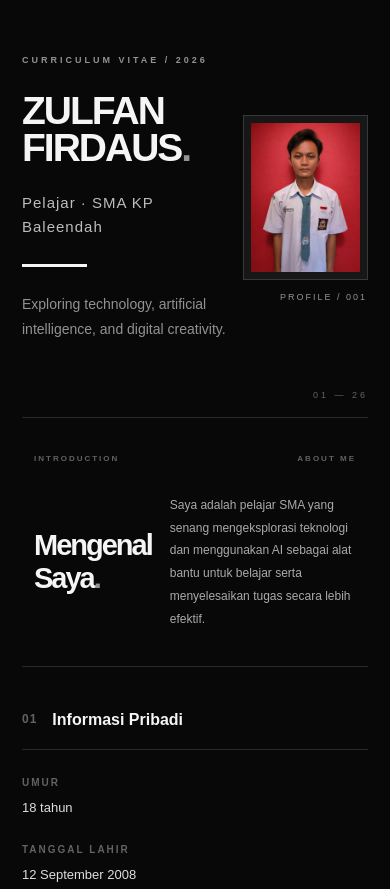
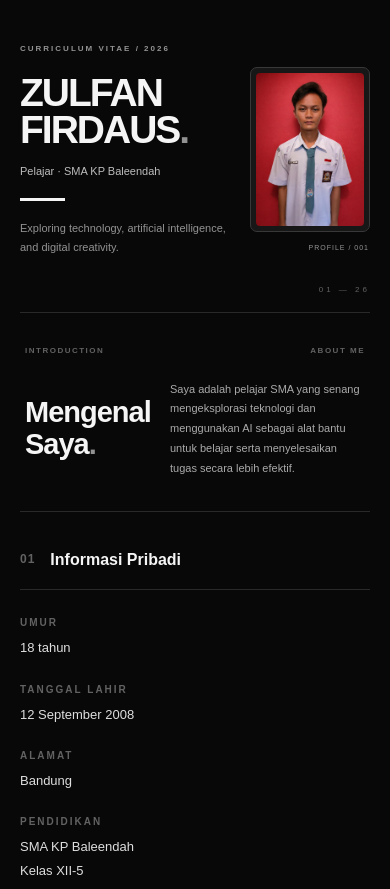
Before and after one commit to shadowwzeyy-ctrl/cv-zulfan2, a plain HTML site: page index.html in a window 390 px wide. Shown: the top 889 px of the page. Drawn offline with Linux system fonts and the light colour scheme.

Commit message:
Update style.css

```diff
--- a/style.css
+++ b/style.css
@@ -1,6 +1,7 @@
-/* ================================
+
+/* =================================
    GLOBAL
-================================ */
+================================= */
 
 * {
     margin: 0;
@@ -23,14 +24,16 @@ html {
 }
 
 body {
-    background-color: var(--bg);
+    background: var(--bg);
     color: var(--white);
     font-family: Arial, Helvetica, sans-serif;
     line-height: 1.6;
     padding: 40px 20px;
+
     background-image:
         linear-gradient(rgba(255,255,255,0.025) 1px, transparent 1px),
         linear-gradient(90deg, rgba(255,255,255,0.025) 1px, transparent 1px);
+
     background-size: 45px 45px;
 }
 
@@ -38,29 +41,34 @@ body {
     width: 100%;
     max-width: 1100px;
     margin: auto;
+    padding: 55px;
     background: var(--bg);
     border: 1px solid var(--border);
-    padding: 55px;
+    border-radius: 12px;
     overflow: hidden;
 }
 
 
-/* ================================
+/* =================================
    HEADER
-================================ */
+================================= */
 
 .hero {
     position: relative;
+
     display: grid;
-    grid-template-columns: 1.5fr 0.8fr;
+    grid-template-columns: minmax(0, 1fr) 220px;
     align-items: center;
-    gap: 50px;
-    min-height: 390px;
-    padding-bottom: 55px;
+    gap: 40px;
+
+    min-height: 370px;
+    padding: 10px 0 55px;
+
     border-bottom: 1px solid var(--border);
 }
 
 .hero-text {
+    min-width: 0;
     position: relative;
     z-index: 2;
 }
@@ -87,8 +95,8 @@ body {
 .subtitle {
     color: #bdbdbd;
     font-size: 15px;
+    letter-spacing: 1px;
     margin-top: 25px;
-    letter-spacing: 1px;
 }
 
 .accent-line {
@@ -99,7 +107,7 @@ body {
 }
 
 .hero-description {
-    max-width: 350px;
+    max-width: 380px;
     color: var(--gray);
     font-size: 14px;
     line-height: 1.8;
@@ -107,71 +115,83 @@ body {
 
 .profile-photo {
     position: relative;
+
     width: 100%;
-    max-width: 270px;
-    height: 330px;
-    justify-self: end;
+    max-width: 190px;
+    height: 250px;
+
+    justify-self: center;
+
     background: var(--card-light);
     border: 1px solid #383838;
-    padding: 9px;
+    border-radius: 7px;
+    padding: 7px;
 }
 
 .profile-photo img {
+    display: block;
     width: 100%;
     height: 100%;
-    display: block;
     object-fit: cover;
     object-position: center;
+    border-radius: 4px;
 }
 
 .photo-label {
     position: absolute;
-    bottom: -28px;
+    bottom: -25px;
     right: 0;
+
     color: var(--gray);
     font-size: 9px;
     letter-spacing: 2px;
+    white-space: nowrap;
 }
 
 .hero-number {
     position: absolute;
     bottom: 20px;
-    left: 0;
+    right: 0;
+
     color: var(--muted);
     font-size: 10px;
     letter-spacing: 3px;
 }
 
 
-/* ================================
+/* =================================
    INTRODUCTION
-================================ */
+================================= */
 
 .intro-section {
-    padding: 45px 0;
+    padding: 40px 25px;
     border-bottom: 1px solid var(--border);
 }
 
 .section-heading {
     display: flex;
     justify-content: space-between;
+    align-items: center;
+    gap: 15px;
+
     color: var(--muted);
     font-size: 10px;
     font-weight: bold;
     letter-spacing: 3px;
-    margin-bottom: 30px;
+
+    margin-bottom: 28px;
 }
 
 .intro-content {
     display: grid;
-    grid-template-columns: 0.8fr 1.2fr;
+    grid-template-columns: 0.75fr 1.25fr;
     align-items: center;
-    gap: 40px;
+    gap: 35px;
 }
 
 .intro-content h2 {
-    font-size: 42px;
-    line-height: 1.05;
+    font-size: 40px;
+    line-height: 1.1;
     letter-spacing: -2px;
 }
 
@@ -180,16 +200,16 @@ body {
 }
 
 .intro-content p {
+    max-width: 520px;
     color: #aaa;
     font-size: 14px;
-    line-height: 2;
-    max-width: 520px;
+    line-height: 1.9;
 }
 
 
-/* ================================
+/* =================================
    MAIN CONTENT
-================================ */
+================================= */
 
 .content-grid {
     display: grid;
@@ -207,14 +227,17 @@ body {
 
 .section {
     width: 100%;
+    min-width: 0;
 }
 
 .section-title {
     display: flex;
     align-items: center;
     gap: 15px;
+
     padding-bottom: 17px;
     margin-bottom: 25px;
+
     border-bottom: 1px solid var(--border);
 }
 
@@ -231,9 +254,9 @@ body {
 }
 
 
-/* ================================
+/* =================================
    PERSONAL INFORMATION
-================================ */
+================================= */
 
 .detail {
     margin-bottom: 22px;
@@ -255,20 +278,22 @@ body {
 }
 
 
-/* ================================
+/* =================================
    HOBBIES
-================================ */
+================================= */
 
 .hobby {
     display: flex;
     align-items: center;
     gap: 12px;
+
     color: #dedede;
     font-size: 14px;
     margin-bottom: 15px;
 }
 
 .hobby-dot {
+    flex-shrink: 0;
     width: 7px;
     height: 7px;
     background: var(--white);
@@ -276,13 +301,14 @@ body {
 }
 
 
-/* ================================
+/* =================================
    ORGANIZATION
-================================ */
+================================= */
 
 .item {
     background: var(--card);
     border: 1px solid var(--border);
+    border-radius: 9px;
     padding: 25px;
 }
 
@@ -290,8 +316,8 @@ body {
     display: flex;
     justify-content: space-between;
     align-items: center;
+    flex-wrap: wrap;
     gap: 15px;
-    flex-wrap: wrap;
     margin-bottom: 15px;
 }
 
@@ -303,6 +329,7 @@ body {
 .tag {
     color: var(--gray);
     border: 1px solid var(--border);
+    border-radius: 20px;
     padding: 5px 9px;
     font-size: 9px;
     letter-spacing: 1px;
@@ -315,9 +342,9 @@ body {
 }
 
 
-/* ================================
+/* =================================
    SKILLS
-================================ */
+================================= */
 
 .skill-list {
     display: flex;
@@ -329,8 +356,11 @@ body {
     color: #dedede;
     background: var(--card-light);
     border: 1px solid var(--border);
+    border-radius: 6px;
+
     padding: 10px 14px;
     font-size: 12px;
+
     transition: 0.25s ease;
 }
 
@@ -347,13 +377,14 @@ body {
 }
 
 
-/* ================================
+/* =================================
    PERSONAL NOTE
-================================ */
+================================= */
 
 .quote-section {
     background: var(--card);
     border-left: 3px solid var(--white);
+    border-radius: 0 8px 8px 0;
     padding: 25px;
 }
 
@@ -379,15 +410,16 @@ body {
 }
 
 
-/* ================================
+/* =================================
    FOOTER
-================================ */
+================================= */
 
 footer {
     display: flex;
     justify-content: space-between;
     align-items: flex-end;
     gap: 20px;
+
     padding-top: 25px;
     border-top: 1px solid var(--border);
 }
@@ -418,9 +450,9 @@ footer {
 }
 
 
-/* ================================
-   RESPONSIVE TABLET
-================================ */
+/* =================================
+   TABLET
+================================= */
 
 @media (max-width: 800px) {
 
@@ -434,7 +466,7 @@ footer {
 
     .hero {
         gap: 25px;
-        grid-template-columns: 1.2fr 0.8fr;
+        grid-template-columns: minmax(0, 1fr) 180px;
     }
 
     .hero h1 {
@@ -442,7 +474,8 @@ footer {
     }
 
     .profile-photo {
-        height: 280px;
+        max-width: 165px;
+        height: 220px;
     }
 
     .content-grid {
@@ -452,9 +485,9 @@ footer {
 }
 
 
-/* ================================
-   RESPONSIVE MOBILE
-================================ */
+/* =================================
+   MOBILE
+================================= */
 
 @media (max-width: 600px) {
 
@@ -464,59 +497,100 @@ footer {
     }
 
     .resume {
-        padding: 28px 22px;
+        padding: 28px 20px;
         border: none;
+        border-radius: 0;
     }
 
+    /* Header */
+
     .hero {
-        grid-template-columns: 1fr;
-        gap: 35px;
-        padding-bottom: 50px;
+        grid-template-columns: minmax(0, 1fr) 120px;
+        align-items: center;
+        gap: 14px;
+
+        min-height: 0;
+        padding: 15px 0 55px;
+    }
+
+    .eyebrow {
+        font-size: 8px;
+        letter-spacing: 2px;
+        margin-bottom: 18px;
     }
 
     .hero h1 {
-        font-size: clamp(58px, 15vw, 78px);
-        letter-spacing: -3px;
+        font-size: clamp(35px, 10vw, 53px);
+        letter-spacing: -2px;
+        overflow-wrap: normal;
     }
 
-    .eyebrow {
-        font-size: 9px;
-        letter-spacing: 3px;
+    .subtitle {
+        font-size: 11px;
+        margin-top: 15px;
+        letter-spacing: 0;
+    }
+
+    .accent-line {
+        width: 45px;
+        margin: 18px 0;
+    }
+
+    .hero-description {
+        font-size: 11px;
+        line-height: 1.7;
     }
 
     .profile-photo {
-        width: 75%;
-        max-width: 260px;
-        height: 300px;
-        justify-self: start;
+        width: 120px;
+        height: 165px;
+        padding: 5px;
+    }
+
+    .photo-label {
+        font-size: 7px;
+        letter-spacing: 1px;
+        bottom: -22px;
     }
 
     .hero-number {
         bottom: 15px;
+        font-size: 8px;
     }
 
+    /* Introduction */
+
     .intro-section {
-        padding: 35px 0;
+        padding: 32px 5px;
     }
 
     .section-heading {
         font-size: 8px;
-        letter-spacing: 2px;
+        letter-spacing: 1.5px;
+        margin-bottom: 22px;
     }
 
     .intro-content {
-        grid-template-columns: 1fr;
-        gap: 20px;
+        grid-template-columns: 0.8fr 1.2fr;
+        gap: 15px;
     }
 
     .intro-content h2 {
-        font-size: 36px;
+        font-size: 29px;
+        letter-spacing: -1px;
     }
+
+    .intro-content p {
+        font-size: 11px;
+        line-height: 1.8;
+    }
+
+    /* Main content */
 
     .content-grid {
         grid-template-columns: 1fr;
-        gap: 45px;
-        padding: 40px 0;
+        gap: 40px;
+        padding: 35px 0;
     }
 
     .side-column,
@@ -536,6 +610,8 @@ footer {
         font-size: 18px;
     }
 
+    /* Footer */
+
     footer {
         flex-direction: column;
         align-items: flex-start;
@@ -548,23 +624,41 @@ footer {
 }
 
 
-/* ================================
-   SMALL MOBILE
-================================ */
+/* =================================
+   VERY SMALL MOBILE
+================================= */
 
 @media (max-width: 360px) {
 
     .resume {
-        padding: 25px 17px;
+        padding: 25px 16px;
+    }
+
+    .hero {
+        grid-template-columns: minmax(0, 1fr) 100px;
+        gap: 10px;
     }
 
     .hero h1 {
-        font-size: 53px;
+        font-size: 36px;
     }
 
     .profile-photo {
-        width: 85%;
-        height: 270px;
+        width: 100px;
+        height: 140px;
+    }
+
+    .intro-content {
+        grid-template-columns: 1fr;
+        gap: 12px;
+    }
+
+    .intro-content h2 {
+        font-size: 30px;
+    }
+
+    .intro-content p {
+        font-size: 12px;
     }
 
     .item-top {
@@ -575,9 +669,9 @@ footer {
 }
 
 
-/* ================================
+/* =================================
    PRINT
-================================ */
+================================= */
 
 @media print {
 
@@ -601,134 +695,3 @@ footer {
     }
 
 }
-/* ================================
-   HEADER & PHOTO FIX
-================================ */
-
-.hero {
-    grid-template-columns: minmax(0, 1fr) 220px;
-    align-items: center;
-    gap: 35px;
-}
-
-.profile-photo {
-    width: 100%;
-    max-width: 190px;
-    height: 250px;
-    justify-self: center;
-    padding: 7px;
-}
-
-.profile-photo img {
-    width: 100%;
-    height: 100%;
-    object-fit: cover;
-}
-
-.photo-label {
-    bottom: -25px;
-    right: 0;
-    white-space: nowrap;
-}
-
-.hero-number {
-    right: 0;
-    left: auto;
-}
-
-
-/* ================================
-   INTRODUCTION FIX
-================================ */
-
-.intro-section {
-    padding: 40px 28px;
-}
-
-.section-heading {
-    display: flex;
-    justify-content: space-between;
-    align-items: center;
-    gap: 15px;
-    margin-bottom: 28px;
-}
-
-.intro-content {
-    display: grid;
-    grid-template-columns: 0.7fr 1.3fr;
-    align-items: center;
-    gap: 30px;
-}
-
-.intro-content h2 {
-    font-size: 36px;
-    line-height: 1.15;
-}
-
-.intro-content p {
-    max-width: 100%;
-    line-height: 1.9;
-}
-
-
-/* ================================
-   MOBILE FIX
-================================ */
-
-@media (max-width: 600px) {
-
-    .hero {
-        grid-template-columns: minmax(0, 1fr) 125px;
-        gap: 15px;
-    }
-
-    .profile-photo {
-        width: 125px;
-        height: 165px;
-    }
-
-    .hero h1 {
-        font-size: clamp(38px, 10vw, 58px);
-        letter-spacing: -2px;
-    }
-
-    .hero-number {
-        font-size: 9px;
-    }
-
-    .intro-section {
-        padding: 35px 12px;
-    }
-
-    .intro-content {
-        grid-template-columns: 0.75fr 1.25fr;
-        gap: 18px;
-    }
-
-    .intro-content h2 {
-        font-size: 29px;
-    }
-
-    .intro-content p {
-        font-size: 12px;
-    }
-
-}
-
-@media (max-width: 360px) {
-
-    .hero {
-        grid-template-columns: minmax(0, 1fr) 105px;
-    }
-
-    .profile-photo {
-        width: 105px;
-        height: 145px;
-    }
-
-    .intro-content {
-        grid-template-columns: 1fr;
-        gap: 12px;
-    }
-
-}
```
